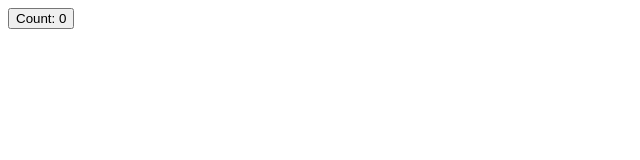
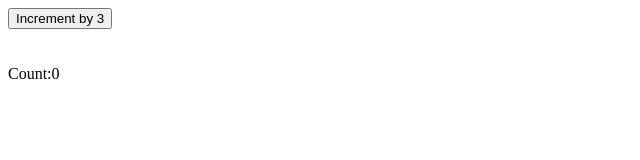
Before and after one commit to vikram87in/react-concepts, a React (Vite) app: page / in a window 1280 px wide. Shown: the top 160 px of the page, without its empty margins (0-640 px from the left). Built offline with nearby package versions, Linux system fonts and the light colour scheme.

Commit message:
commiting useState related code

```diff
--- a/src/concepts/useState/index.jsx
+++ b/src/concepts/useState/index.jsx
@@ -11,30 +11,30 @@ export default Index;
 //#endregion
 
 
-function Counter() {
-  // Functions whose names start with use are called Hooks in React.
-  // rules of hooks
-  // 1. Only call hooks at the top level(not inside loops, conditions, or nested functions)
-  // 2. Only call hooks from React function components or custom hooks(not regular functions or class components)
+// function Counter() {
+//   // Functions whose names start with use are called Hooks in React.
+//   // rules of hooks
+//   // 1. Only call hooks at the top level(not inside loops, conditions, or nested functions)
+//   // 2. Only call hooks from React function components or custom hooks(not regular functions or class components)
 
-  // array destructuring
-  const [count, setCount] = useState(0);
+//   // array destructuring
+//   const [count, setCount] = useState(0);
 
-  const handleClick = () => {
-    setCount(count + 1);
-  };
+//   const handleClick = () => {
+//     setCount(count + 1);
+//   };
 
-  return (
-    <button onClick={handleClick}>
-      Count: {count}
-    </button>
-  );
-}
+//   return (
+//     <button onClick={handleClick}>
+//       Count: {count}
+//     </button>
+//   );
+// }
 
 
 // // Normal variable behaviour vs state variable behaviour
 // function Counter() {
-//   let [count, setCount] = useState(0);
+//   const [count, setCount] = useState(0);
 //   let dummyCount = 0;
 
 //   const handleClick = () => {
@@ -48,3 +48,83 @@ function Counter() {
 //     </button>
 //   );
 // }
+
+
+// // Directly mutating state variable; setState replaces the state variable with the new value instead of merging it like in class components
+// function Counter() {
+//   let [count, setCount] = useState(0);
+//   const [name, setName] = useState({ firstName: 'John', lastName: 'Doe' });
+
+//   const handleClick = () => {
+//     count += 1;
+//     // setCount(count);
+//     name.lastName += 'zzz';
+//     setName(name);
+//     // setName({ ...name, lastName: name.lastName + 'zzz' });
+//   };
+
+//   return (
+//     <>
+//       <button onClick={handleClick}>
+//         Count:{count}
+//       </button>
+//       <br /><br /><br />
+//       {name.firstName} {name.lastName}
+//     </>
+//   );
+// }
+
+// // Initializer function in useState
+// function Counter() {
+//   const [count, setCount] = useState(() => {
+//     console.log('Initializer function called');
+//     return 0;
+//   });
+
+//   const [count1, setCount1] = useState(returnInitialCount());
+
+//   const handleClick = () => {
+//     setCount(count + 1);
+//   };
+
+//   return (
+//     <>
+//       <button onClick={handleClick}>
+//         Count:{count} {count1}
+//       </button>
+//     </>
+//   );
+// }
+
+// function returnInitialCount() {
+//   // // Block execution for 2-3 seconds
+//   // const start = Date.now();
+//   // while (Date.now() - start < 2500) {
+//   //   // Busy wait - simulates heavy computation
+//   // }
+//   console.log('Unwanted Initializer function called');
+//   return 0;
+// }
+
+
+// State updates are batched and Async; Calls for Updater function
+function Counter() {
+  const [count, setCount] = useState(0);
+
+  const handleClick = () => {
+    setCount(count + 1);
+    console.log('>> count: ', count);
+    setCount(count + 1);
+    setCount(count + 1);
+  };
+
+  return (
+    <>
+      <button onClick={handleClick}>
+        Increment by 3
+      </button>
+      <br /><br /><br />
+      Count:{count}
+    </>
+  );
+}
```
